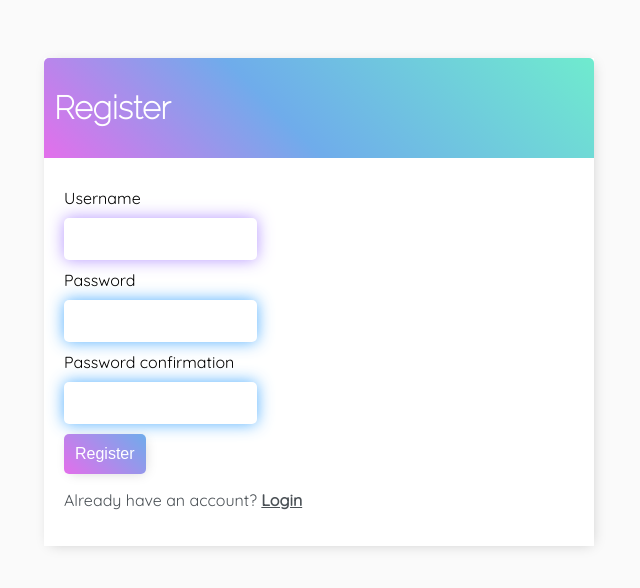
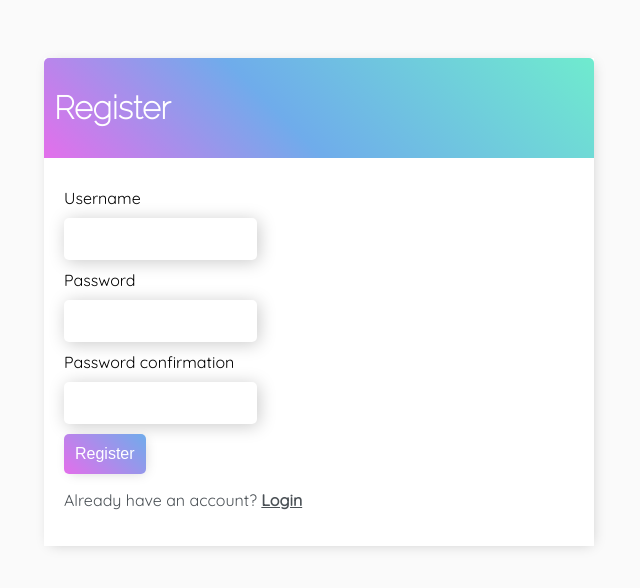
Before and after one commit to livingkurt/Django-Todos, a Django app: page /register/ in a window 1280 px wide. Shown: the top 588 px of the page, without its empty margins (321-961 px from the left). Run offline with Django 3.2, Linux system fonts and the light colour scheme.

Commit message:
new box shadow stylings'

```diff
--- a/base/templates/base/main.html
+++ b/base/templates/base/main.html
@@ -169,8 +169,10 @@
       text-align: center;
       color: white;
       background: linear-gradient(45deg, #6faceb 0%, #6febce 100%);
-      -webkit-box-shadow: 2px 2px 13px -4px rgb(0 0 0 / 21%);
-      box-shadow: 2px 2px 13px -4px rgb(0 0 0 / 21%);
+      /* -webkit-box-shadow: 2px 2px 13px -4px rgb(0 0 0 / 21%);
+      box-shadow: 2px 2px 13px -4px rgb(0 0 0 / 21%); */
+      -webkit-box-shadow: 2px 2px 17px 0px rgb(0 0 0 / 21%);
+      box-shadow: 2px 2px 17px 0px rgb(0 0 0 / 21%);
       transition: all 0.2s;
     }
 
@@ -202,21 +204,27 @@
       align-items: center;
       padding: 11px;
       font-size: 16px;
-      /* -webkit-box-shadow: inset 2px 2px 13px -4px rgb(0 0 0 / 21%);
+      /* -webkit-box-shadow: inset2px 2px 17px 0px rgb(0 0 0 / 21%);
       box-shadow: inset -1px 2px 15px 1px rgb(169 133 255 / 85%); */
       border: 0;
     }
 
     input[type=text] {
       box-shadow: 0px 0px 16px 0px rgb(169 133 255 / 85%);
+      -webkit-box-shadow: 2px 2px 17px 0px rgb(0 0 0 / 21%);
+      box-shadow: 2px 2px 17px 0px rgb(0 0 0 / 21%);
     }
 
     input[type=password] {
       box-shadow: 0px 0px 16px 0px rgb(54 162 255 / 85%);
+      -webkit-box-shadow: 2px 2px 17px 0px rgb(0 0 0 / 21%);
+      box-shadow: 2px 2px 17px 0px rgb(0 0 0 / 21%);
     }
 
     textarea {
       box-shadow: 0px 0px 16px 0px rgb(133 210 255 / 85%);
+      -webkit-box-shadow: 2px 2px 17px 0px rgb(0 0 0 / 21%);
+      box-shadow: 2px 2px 17px 0px rgb(0 0 0 / 21%);
       border: none;
       overflow: auto;
       outline: none;
```
